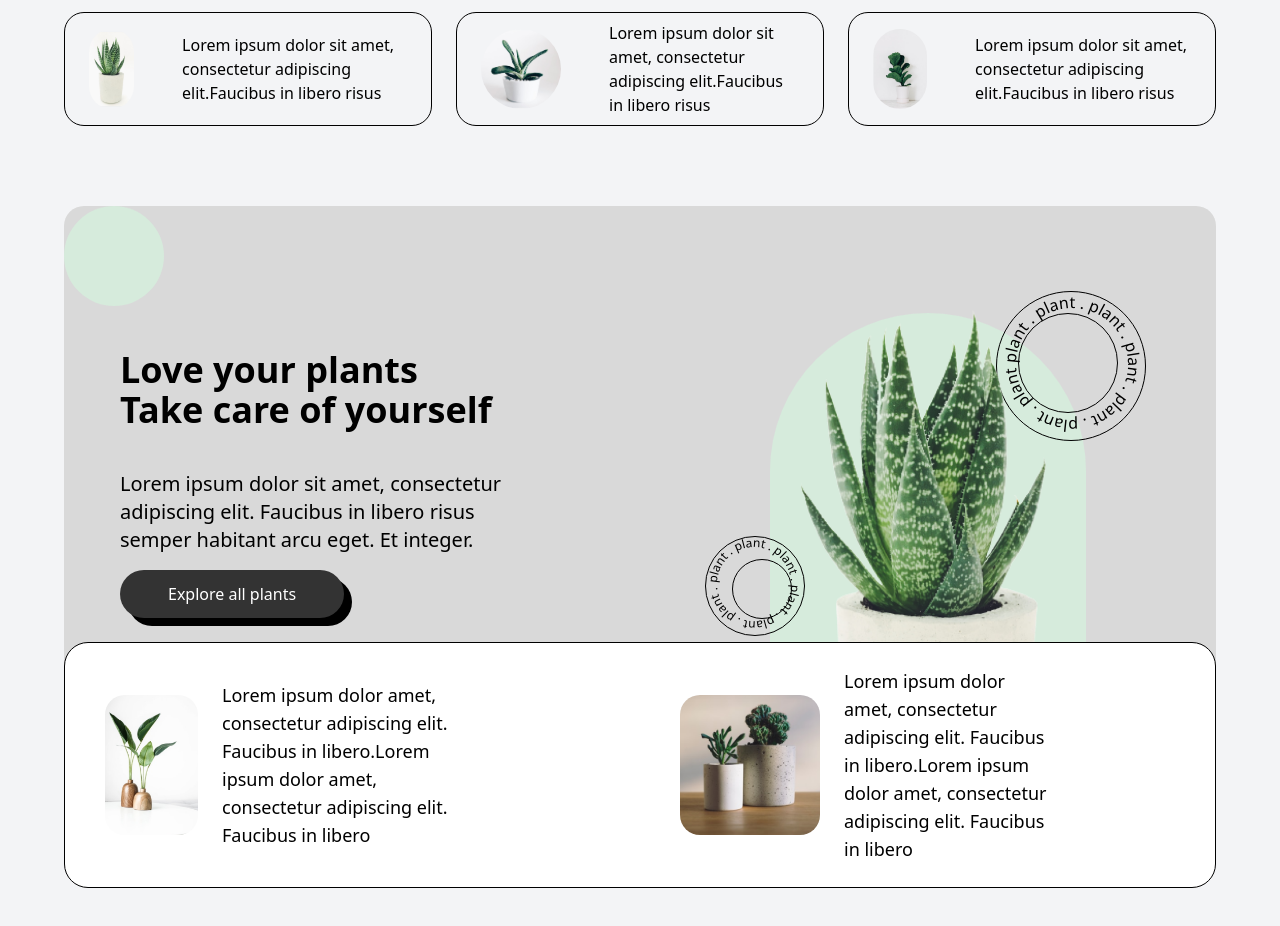
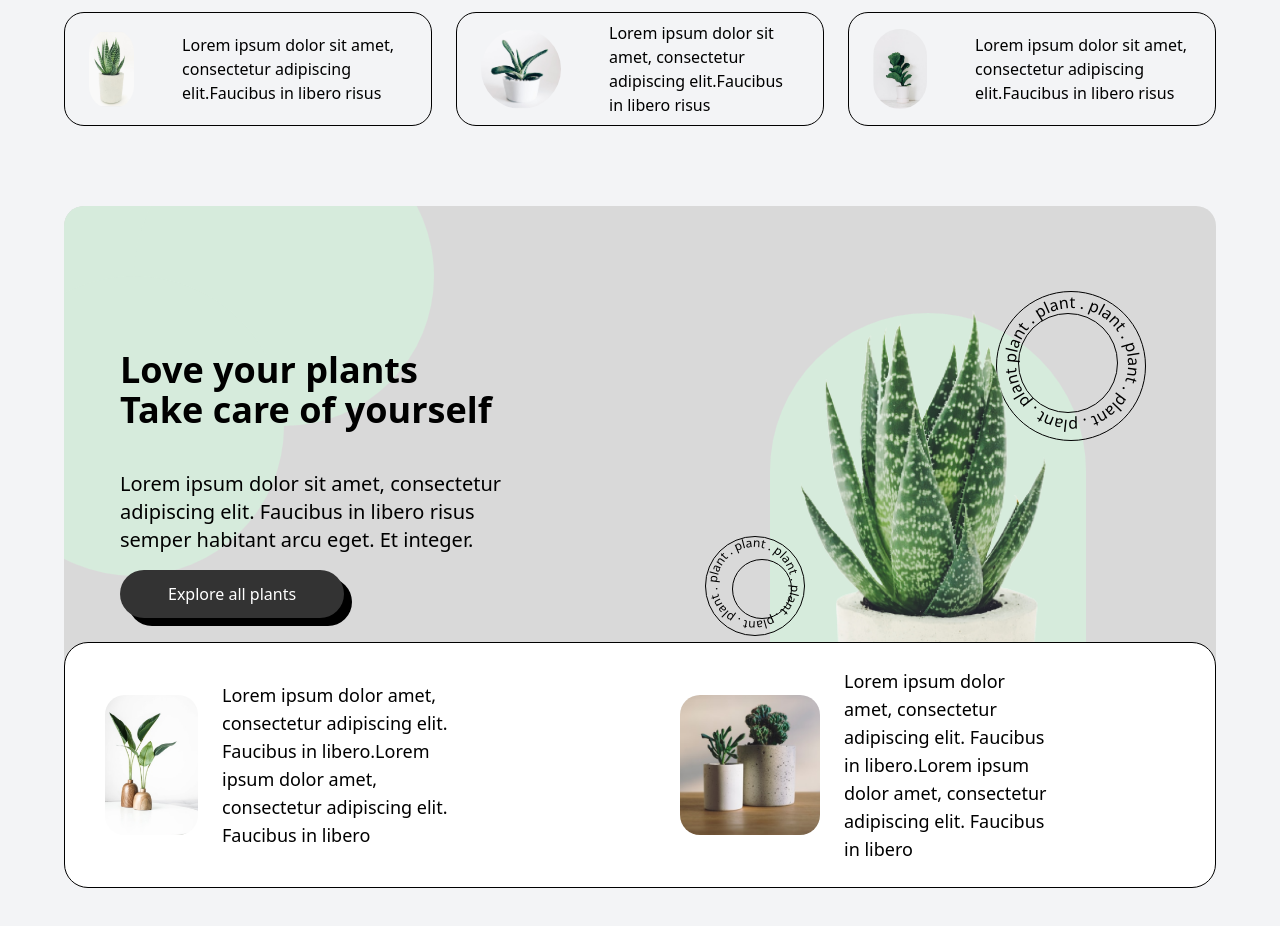
Before and after one commit to MusarrafAM/Grocery-Plant-Website, a website: page index.html in a window 1280 px wide. Shown: the part 760-1686 px from the top of the page. Drawn offline with Linux system fonts and the light colour scheme.

Commit message:
Completed heart shape and completed all for desktop

```diff
--- a/custom.css
+++ b/custom.css
@@ -12,3 +12,32 @@
 #curve, #curve1, #curve2{
   fill: transparent;
 }
+
+
+.heart{
+  position: absolute;
+  top: -80px;
+  left: -80px;
+  width: 300px;
+  height: 300px;
+  transform: rotate(180deg);
+  transform-origin: center;
+  background-color: #D6EBDC;
+}
+
+.heart::before, .heart::after{
+  content: '';
+  position: absolute;
+  width: 300px;
+  height: 300px;
+  border-radius: 50%;
+  background-color: #D6EBDC;
+}
+
+.heart::before{
+  left: -150px;
+}
+
+.heart::after{
+  top: -150px;
+}
--- a/index.html
+++ b/index.html
@@ -102,13 +102,15 @@
 
 
       <!-- Love Your Plant Section -->
-      <section class="mx-16 my-20 mb-[300px] relative">
-        <div class="grid grid-cols-2 rounded-[20px] bg-[#D9D9D9]">
+      <section class="mx-16 my-20 mb-[300px] relative ">
+
+        <div class="grid grid-cols-2 rounded-[20px] bg-[#D9D9D9] relative overflow-hidden">
+          <div class="heart"></div>
+
           <!-- left -->
           <div class="relative px-14 pt-[25%]">
-            <div class="absolute top-0 left-0 bg-[#D6EBDC] w-[100px] h-[100px] rounded-full"></div>
-            <h1 class="text-4xl font-semibold">Love your plants <br> Take care of yourself</h1>
-            <p class="text-xl pt-10 pb-4">Lorem ipsum dolor sit amet, consectetur <br> adipiscing elit. Faucibus in libero risus <br> semper habitant arcu eget. Et integer.</p>
+            <h1 class="z-20 text-4xl font-semibold">Love your plants <br> Take care of yourself</h1>
+            <p class="z-20 text-xl pt-10 pb-4">Lorem ipsum dolor sit amet, consectetur <br> adipiscing elit. Faucibus in libero risus <br> semper habitant arcu eget. Et integer.</p>
             <button class="explore-button text-white bg-[#333333] px-12 py-3 rounded-full mb-[120px]">
               Explore all plants
             </button>
@@ -122,9 +124,9 @@
               <div class="absolute right-[-60px] top-[-5%] w-[150px] h-[150px] rounded-full border border-black"></div>
               <!-- inner -->
               <div class="absolute right-[-10%] w-[100px] h-[100px] rounded-full border border-black"></div>
-              <!-- Cirlce Text -->
+              <!-- Circle Text -->
               <svg class="absolute right-[-105px] top-[-75px]" width="200px" height="200px">
-                <path id="curve1"  d="M 25 125 A 56 56 0 1 1 25 127"></path>
+                <path id="curve1" d="M 25 125 A 56 56 0 1 1 25 127"></path>
                 <text class="text">
                   <textPath href="#curve1">
                     plant . plant . plant . plant . plant . plant . plant .
@@ -138,9 +140,9 @@
               <div class="absolute left-[-65px] bottom-[24%] w-[100px] h-[100px] rounded-full border border-black"></div>
               <!-- inner -->
               <div class="absolute left-[-12%] bottom-[28%] w-[60px] h-[60px] rounded-full border border-black"></div>
-              <!-- Cirlce Text -->
+              <!-- Circle Text -->
               <svg class="absolute left-[-78px] bottom-[80px]" width="200px" height="200px">
-                <path id="curve2"  d="M 25 125 A 37 37 0 1 1 25 127"></path>
+                <path id="curve2" d="M 25 125 A 37 37 0 1 1 25 127"></path>
                 <text class="text-xs">
                   <textPath href="#curve2">
                     plant . plant . plant . plant . plant . plant . plant .
@@ -152,7 +154,9 @@
             <img class="absolute w-[48%] bottom-[-20%]" src="assets/love-1.png" alt="">
           </div>
 
-        <!-- botttom -->
+        </div>
+
+        <!-- bottom -->
         <div class="absolute bottom-[-150px] grid grid-cols-2 bg-white border border-black rounded-3xl">
 
           <div class="my-6 px-10 flex items-center">
@@ -166,6 +170,7 @@
           </div>
         </div>
       </section>
+
 
 
       <!-- Build your Dream -->
```
Also changed, not shown: dist/output.css. Lines whose indentation alone changed are shown as unchanged.
